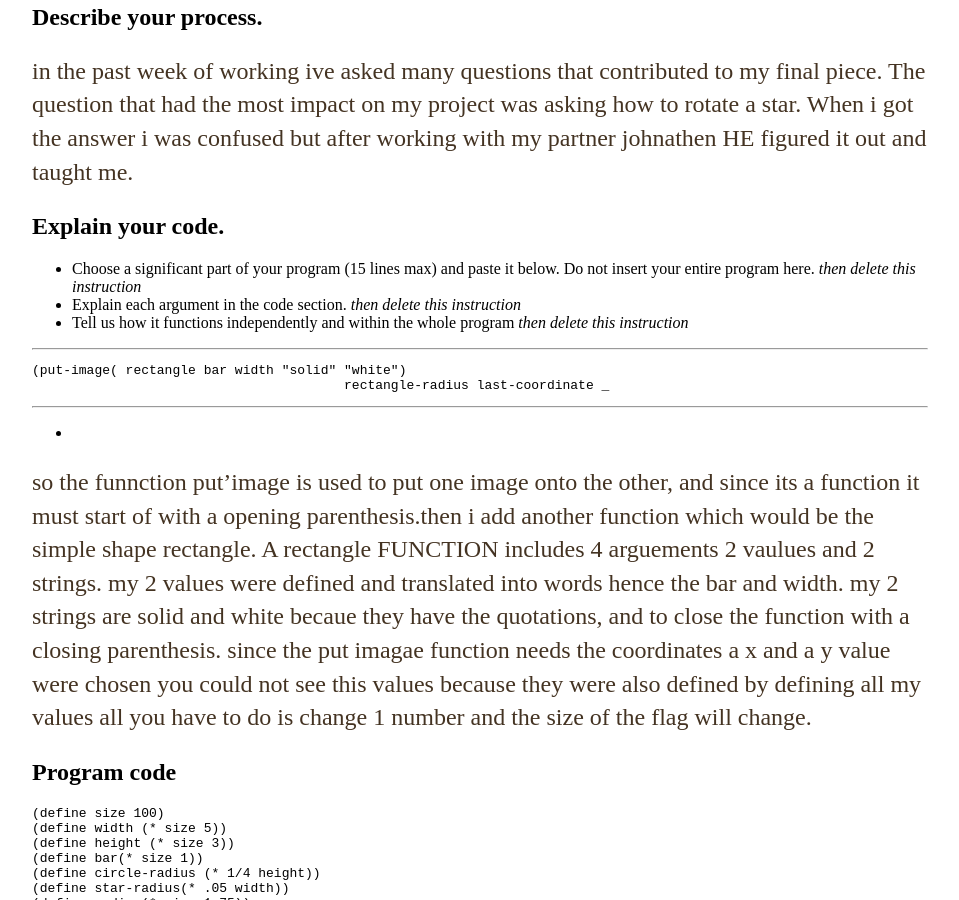
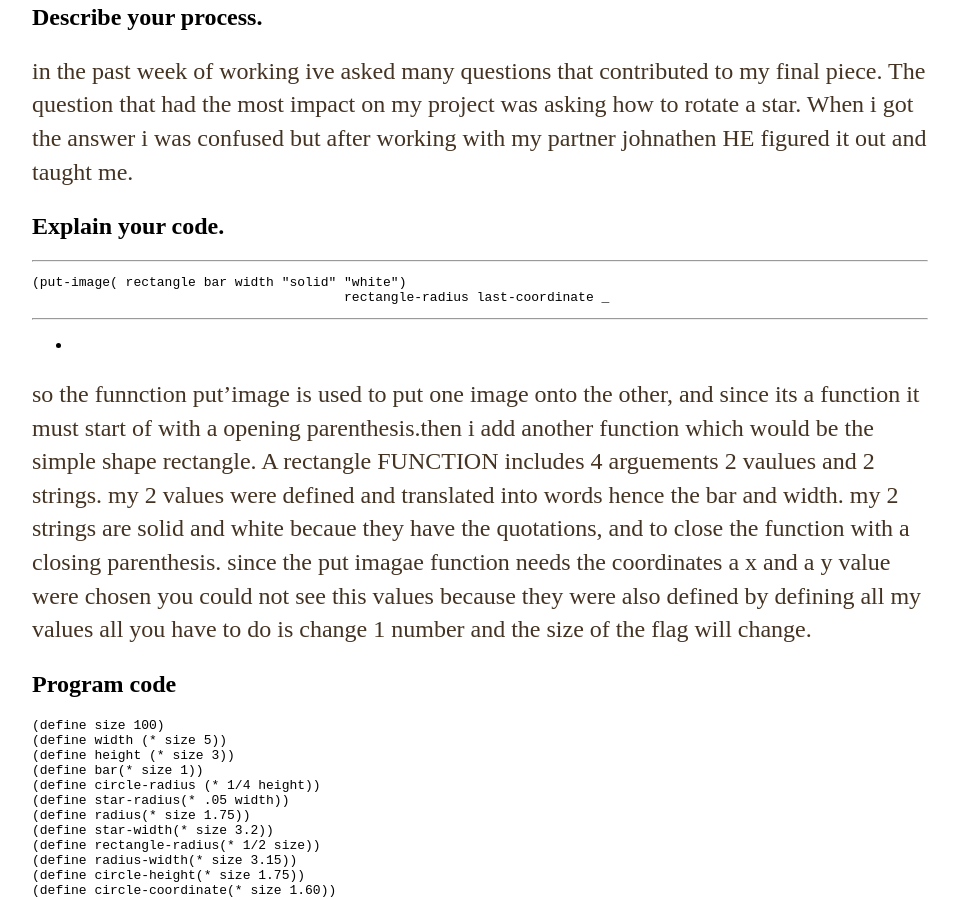
Before and after one commit to jhonp9659/jhonp9659.github.io, a Jekyll site: the page built from _posts/2018-12-21-flag-project-final.md, in a window 1280 px wide and 900 px high, scrolled down 1006 px. Shown: the whole window, without its empty margins (160-1119 px from the left). Built offline with Jekyll 4.4.1, drawn with Linux system fonts in a browser that asks for light colours.

Commit message:
Update 2018-12-21-flag-project-final.md

```diff
--- a/_posts/2018-12-21-flag-project-final.md
+++ b/_posts/2018-12-21-flag-project-final.md
@@ -19,10 +19,6 @@ in the past week of working ive asked many questions that contributed to my fina
 
 
 ## Explain your code.
-
--   Choose a significant part of your program (15 lines max) and paste it below. Do not insert your entire program here. _then delete this instruction_
--   Explain each argument in the code section. _then delete this instruction_
--   Tell us how it functions independently and within the whole program _then delete this instruction_
 
 * * *
 
```
